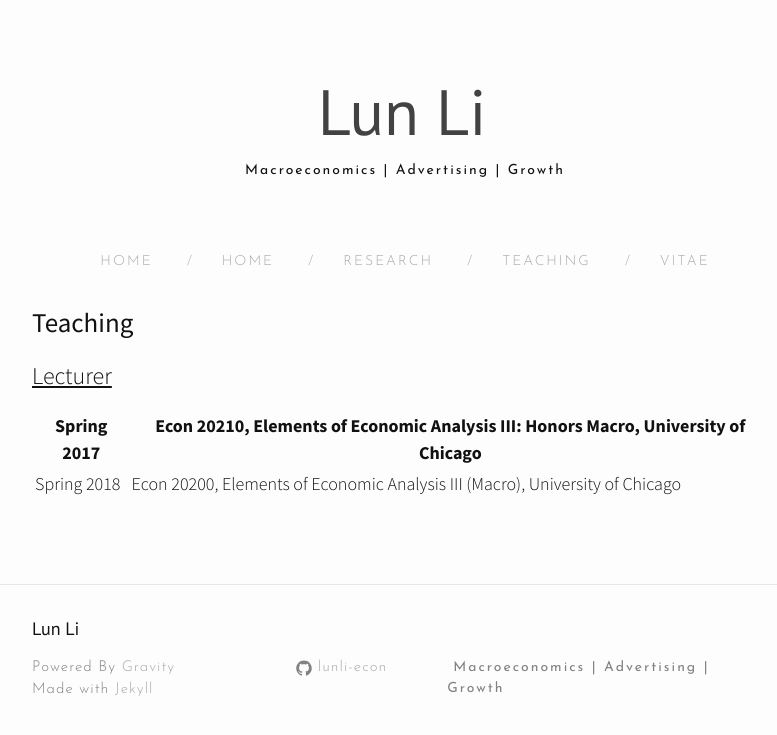
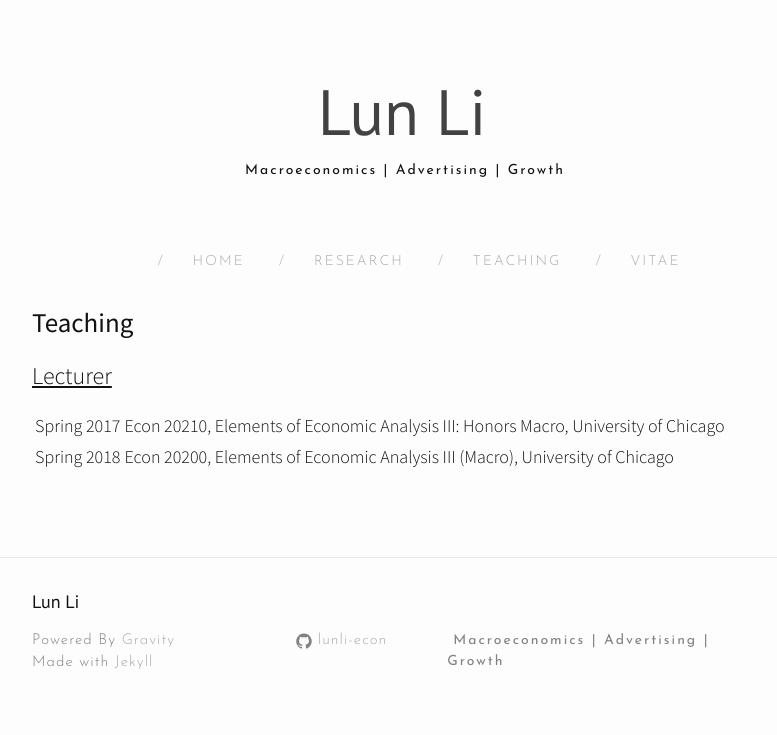
Before and after one commit to lunli-econ/lunli-econ.github.io, a Jekyll site: the page built from 2teaching.md, in a window 1280 px wide. Shown: the top 735 px of the page, without its empty margins (238-1015 px from the left). Built offline with Jekyll 4.4.1, drawn with Linux system fonts in a browser that asks for light colours; nearby versions of some CDN libraries.

Commit message:
update teaching and home

```diff
--- a/2teaching.md
+++ b/2teaching.md
@@ -8,5 +8,4 @@ permalink: /Teaching/
 <u>Lecturer</u>
 
 | Spring 2017 | Econ 20210, Elements of Economic Analysis III: Honors Macro, University of Chicago |
-| ----------- | ------------------------------------------------------------ |
 | Spring 2018 | Econ 20200, Elements of Economic Analysis III (Macro), University of Chicago |
--- a/_includes/footer.html
+++ b/_includes/footer.html
@@ -6,7 +6,7 @@
 
     <div class="footer-col-wrapper">
       <div class="footer-col footer-col-1">
-        <ul class="contact-list footer-content"; font-size: 8px>
+        <ul class="contact-list footer-content"; font-size: 7px>
           <li>Powered By <a href="http://github.com/hemangsk/Gravity">Gravity</a></li>
           <li>Made with <a href="http://jekyllrb.com">Jekyll</a></li>
         </ul>
--- a/_includes/header.html
+++ b/_includes/header.html
@@ -8,7 +8,6 @@
 <center>
 <div class="wrapper">
   <div class="trigger site-navigation">
-    <a class="page-link" href="{{site.url}}{{site.baseurl}}">HOME</a>
 
     {% for sitePage in site.pages %}
     {% if sitePage.title %}
```
Also changed, not shown: 1 other file.
